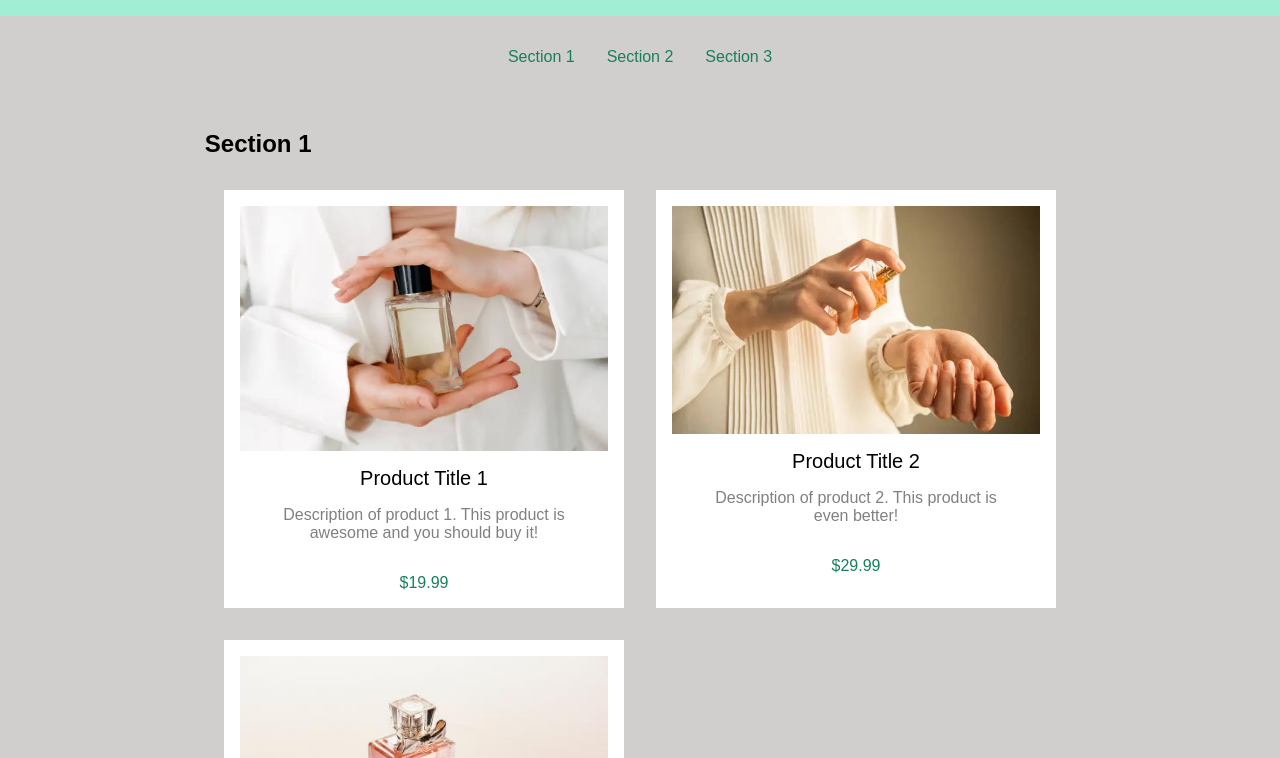
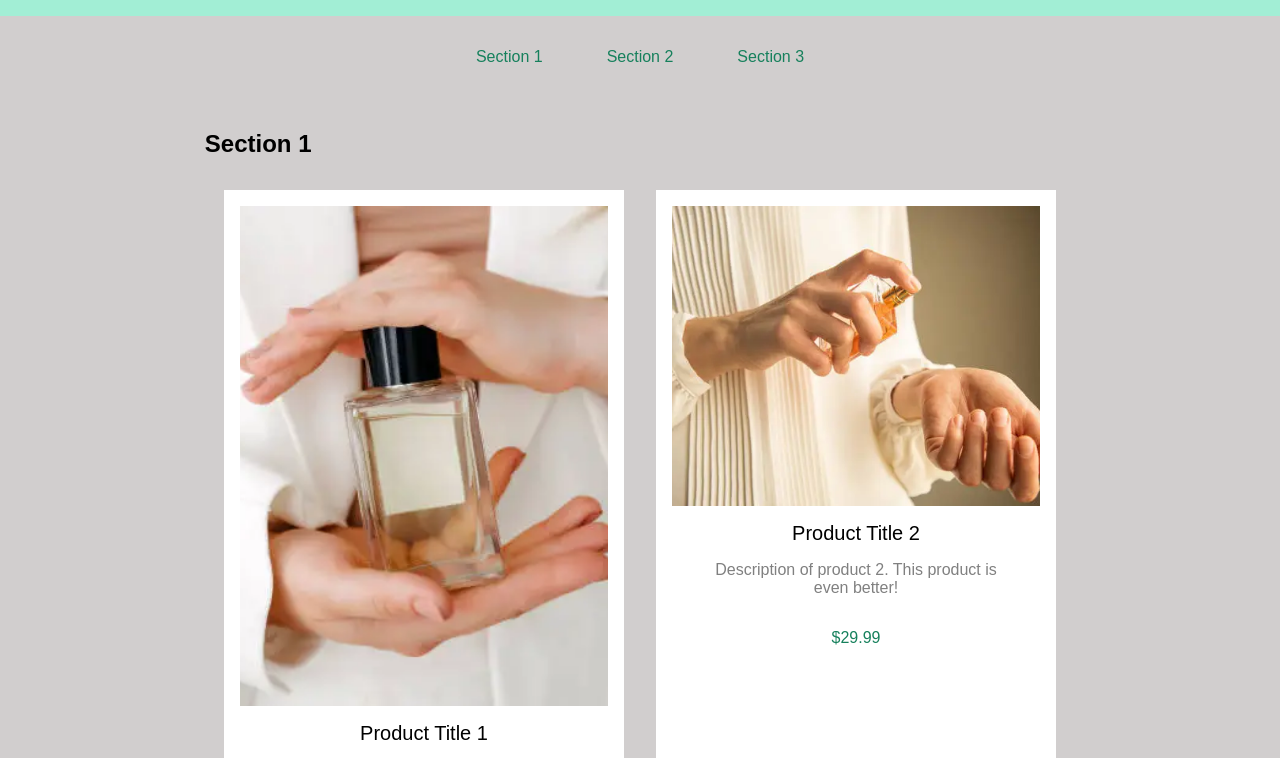
Before and after one commit to NebiyouChanie/Assessment1_Nebiyou_Chanie_Section4, a plain HTML site: page index.html in a window 1280 px wide. Shown: the part 84-842 px from the top of the page. Drawn offline with Linux system fonts and the light colour scheme.

Commit message:
updated img

```diff
--- a/assets/css/products.css
+++ b/assets/css/products.css
@@ -42,12 +42,16 @@ nav ul li {
 nav ul li a {
     color: rgb(22, 128, 92);
     transition: all 500ms ease-in-out;
+    padding: 8px 16px;
 }
 
 nav ul li a:hover {
-    color: rgb(5, 53, 37);
-    text-decoration: underline;
+
+    background-color: #b7b3b3;
+    border-radius: 20px;
+
 }
+
 
 main {
    padding-inline: 5%;
@@ -76,6 +80,7 @@ main h2 {
 
 .product img {
     width: 100%;
+    height: 500px;
     object-fit: cover;
 }
 
@@ -99,6 +104,12 @@ main h2 {
     margin-top: 32px;
     color: rgb(22, 128, 92);
 }
+
+.product-list article:nth-child(2) img{
+    height: 300px;
+}
+
+
 
 footer {
     justify-items: center;
```
Also changed, not shown: assets/static/images/product-6.png.
